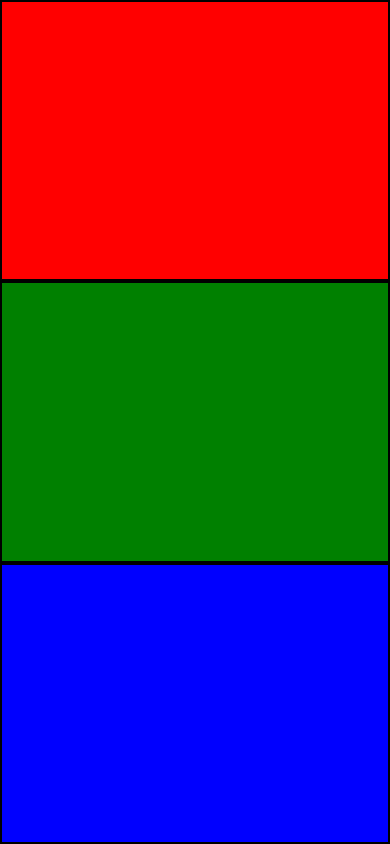
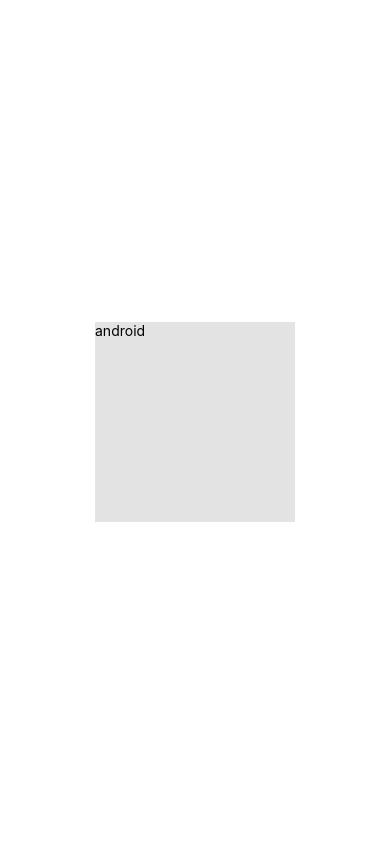
Before and after one commit to 0biglife/Connecty-React-Native-BuildTest, a React Native app: screen / in a window 390 px wide. Built offline with nearby package versions, Linux system fonts and the light colour scheme.

Commit message:
ShaowAndPlatform

```diff
--- a/src/App.js
+++ b/src/App.js
@@ -1,16 +1,13 @@
 import React from 'react';
 import { styles } from './style';
-import { View, StatusBar } from 'react-native';
-// import MyButton from './MyButton';
-import Box from './Box';
+import { View, StatusBar} from 'react-native';
+import Shadow from './Shadow';
 
 export default function App() {
     return (
     <View style={styles.container}>
         <StatusBar style="auto" />
-        <Box style={{ backgroundColor: 'red', flex: 1 }} />
-        <Box style={{ backgroundColor: 'green', flex: 1 }} />
-        <Box style={{ backgroundColor: 'blue', flex: 1 }} />
+        <Shadow />
     </View>
     );
 }
--- a/src/Box.js
+++ b/src/Box.js
@@ -2,7 +2,7 @@ import React from 'react';
 import { View } from 'react-native';
 
 const Box = ({ style }) => {
-    return <View style={[{borderWidth: 2, width: '100%'}, style]}></View>
+    return <View style={[{borderWidth: 2, width: '100%'}, style]}></View>;
 };
 
 export default Box;
--- /dev/null
+++ b/src/Shadow.js
@@ -0,0 +1,35 @@
+import React from 'react';
+import { StyleSheet, View, Platform, Text} from 'react-native';
+
+const Shadow = () => {
+    return <View style={styles.shadow}>
+        <Text>
+            {Platform.OS === 'ios' ? 'ios' : 'android'}
+        </Text>
+    </View>;
+};
+
+const styles = StyleSheet.create({
+    shadow: {
+        backgroundColor: '#e3e3e3',
+        width: 200,
+        height: 200,
+
+        ...Platform.select({
+            ios:{
+                shadowColor: '#000000',
+                shadowOffset: {
+                    width: 10,
+                    height: 10
+                },
+                shadowOpacity: 0.5,
+                shadowRadius: 10,
+            },
+            android:{
+                elevation: 20,
+            }
+        })
+    },
+});
+
+export default Shadow;
```
